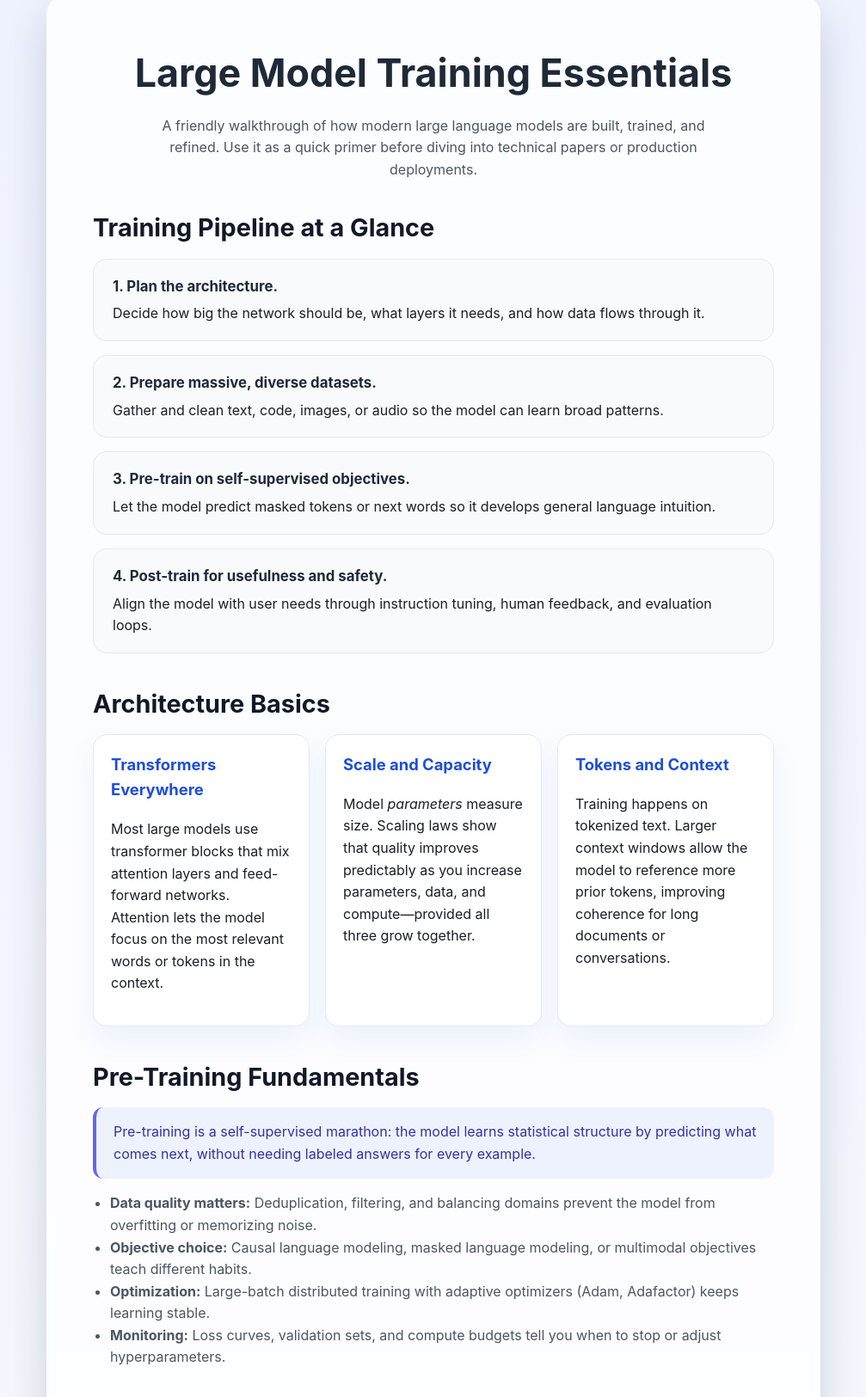
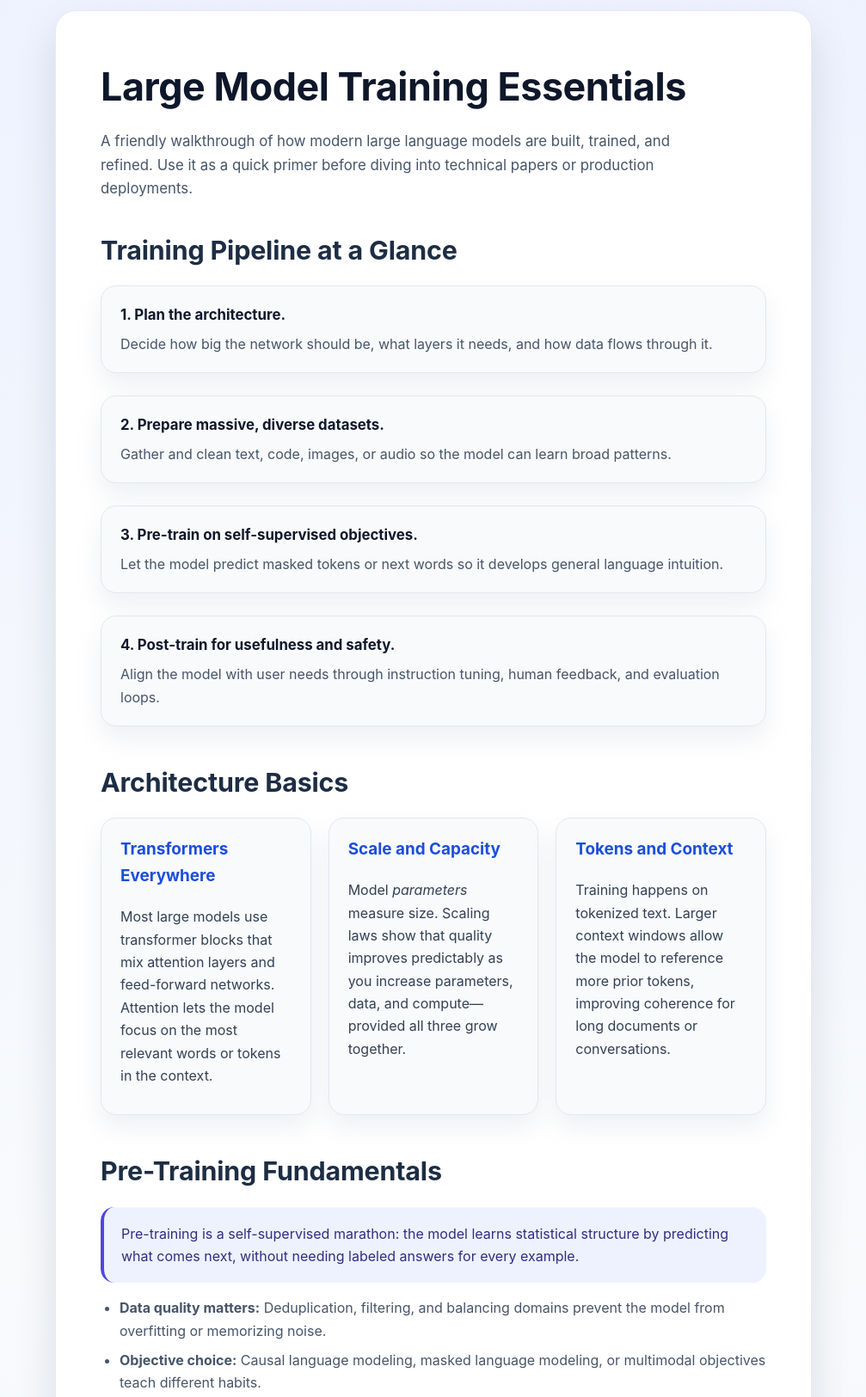
Before and after one commit to yijiang1121/codex-trial, a plain HTML site: page large-model-training-essentials.html in a window 1280 px wide. Shown: the part 36-1661 px from the top of the page at 86% size, without its empty margins (136-1143 px from the left). Drawn offline with Linux system fonts and the light colour scheme.

Commit message:
Align fasting and model pages with shared UI styling

```diff
--- a/large-model-training-essentials.html
+++ b/large-model-training-essentials.html
@@ -6,56 +6,108 @@
   <title>Large Model Training Essentials</title>
   <style>
     :root {
-      color-scheme: light dark;
       font-family: "Inter", "Segoe UI", Roboto, Helvetica, Arial, sans-serif;
-      line-height: 1.6;
-      background: #f5f7fb;
-      color: #1c1f24;
+      color: #0f172a;
+      background-color: #eef2ff;
+      line-height: 1.65;
     }
 
     body {
       margin: 0;
-      padding: 32px 12px 64px;
+      padding: 48px 16px 72px;
       display: flex;
       justify-content: center;
-      background: linear-gradient(180deg, #eef2ff 0%, #f8fafc 100%);
+      box-sizing: border-box;
+      min-height: 100vh;
+      background: linear-gradient(180deg, #eef2ff 0%, #f8fafc 50%, #eef2ff 100%);
+      color: inherit;
     }
 
     main {
-      width: min(900px, 100%);
-      background: #ffffffcc;
-      backdrop-filter: blur(4px);
-      border-radius: 20px;
-      box-shadow: 0 22px 48px rgba(15, 23, 42, 0.16);
-      padding: clamp(28px, 5vw, 54px);
+      width: min(880px, 100%);
+      background-color: #ffffff;
+      padding: clamp(28px, 5vw, 52px);
+      border-radius: 24px;
+      box-shadow: 0 24px 48px rgba(15, 23, 42, 0.12);
+      border: 1px solid rgba(148, 163, 184, 0.22);
       box-sizing: border-box;
     }
 
     header {
-      text-align: center;
       margin-bottom: 32px;
     }
 
-    h1 {
-      margin: 0;
-      font-size: clamp(2rem, 5vw, 2.8rem);
-      color: #1f2937;
+    header h1 {
+      margin: 0 0 12px;
+      font-size: clamp(2rem, 4.8vw, 2.8rem);
+      letter-spacing: -0.01em;
     }
 
-    header p {
-      margin: 12px auto 0;
-      max-width: 640px;
-      color: #4b5563;
+    header .lead {
+      margin: 0;
+      color: #475569;
+      font-size: 1.05rem;
+      max-width: 65ch;
     }
 
-    section {
-      margin-bottom: 36px;
+    section + section {
+      margin-top: 40px;
     }
 
     h2 {
-      margin-bottom: 12px;
-      font-size: clamp(1.4rem, 4vw, 1.8rem);
-      color: #111827;
+      margin: 0 0 16px;
+      font-size: clamp(1.45rem, 3.8vw, 1.9rem);
+      color: #1d2d44;
+      letter-spacing: -0.005em;
+    }
+
+    p {
+      margin: 12px 0;
+      color: #334155;
+    }
+
+    ul,
+    ol {
+      margin: 16px 0;
+      padding-left: 22px;
+      color: #475569;
+    }
+
+    li + li {
+      margin-top: 8px;
+    }
+
+    .highlight {
+      background-color: #eef2ff;
+      padding: 18px 20px;
+      border-radius: 16px;
+      border-left: 4px solid #4f46e5;
+      color: #312e81;
+      box-shadow: inset 0 1px 0 rgba(255, 255, 255, 0.4);
+    }
+
+    .card-grid,
+    .pros-cons {
+      display: grid;
+      gap: 20px;
+      grid-template-columns: repeat(auto-fit, minmax(240px, 1fr));
+    }
+
+    .card,
+    .step,
+    .pros-cons section {
+      background-color: #f8fafc;
+      border-radius: 18px;
+      padding: 20px 22px;
+      border: 1px solid #e2e8f0;
+      box-shadow: 0 14px 28px rgba(148, 163, 184, 0.16);
+    }
+
+    .card h3,
+    .pros-cons h3 {
+      margin-top: 0;
+      font-size: 1.18rem;
+      color: #1d4ed8;
     }
 
     .step-list {
@@ -63,125 +115,63 @@
       margin: 0;
       padding: 0;
       display: grid;
-      gap: 16px;
-    }
-
-    .step {
-      border-radius: 16px;
-      padding: 18px 22px;
-      background: #f8fafc;
-      border: 1px solid #e2e8f0;
-      box-shadow: inset 0 1px 0 rgba(255, 255, 255, 0.8);
+      gap: 18px;
     }
 
     .step strong {
       display: block;
       font-size: 1.05rem;
       margin-bottom: 6px;
-      color: #1f2937;
+      color: #0f172a;
     }
 
-    .card-grid {
-      display: grid;
-      gap: 18px;
-      grid-template-columns: repeat(auto-fit, minmax(240px, 1fr));
-    }
-
-    .card {
-      background: #ffffff;
-      border: 1px solid #dbeafe;
-      border-radius: 16px;
-      padding: 20px;
-      box-shadow: 0 16px 32px rgba(37, 99, 235, 0.08);
-    }
-
-    .card h3 {
-      margin-top: 0;
-      color: #1d4ed8;
-      font-size: 1.15rem;
-    }
-
-    .highlight {
-      border-left: 4px solid #6366f1;
-      padding: 16px 20px;
-      background: #eef2ff;
-      border-radius: 12px;
-      color: #3730a3;
+    .note {
+      margin-top: 40px;
+      padding: 20px 24px;
+      background-color: #fff7ed;
+      border-left: 4px solid #f97316;
+      border-radius: 18px;
+      color: #9a3412;
+      box-shadow: 0 12px 24px rgba(251, 191, 36, 0.18);
     }
 
     dl {
       display: grid;
-      gap: 12px;
+      gap: 16px;
       grid-template-columns: repeat(auto-fit, minmax(220px, 1fr));
+      margin: 0;
     }
 
     dt {
       font-weight: 600;
-      color: #1f2937;
+      color: #0f172a;
     }
 
     dd {
-      margin: 4px 0 0;
-      color: #4b5563;
-    }
-
-    ul {
-      padding-left: 20px;
-      color: #4b5563;
+      margin: 6px 0 0;
+      color: #475569;
     }
 
     footer {
-      font-size: 0.9rem;
-      color: #6b7280;
+      margin-top: 48px;
       text-align: center;
-      margin-top: 40px;
+      color: #64748b;
+      font-size: 0.95rem;
     }
 
-    @media (prefers-color-scheme: dark) {
-      :root {
-        background: #0f172a;
-        color: #e2e8f0;
-      }
-
+    @media (max-width: 600px) {
       body {
-        background: radial-gradient(circle at top, rgba(59, 130, 246, 0.28), transparent), #0f172a;
+        padding: 32px 12px 56px;
       }
 
       main {
-        background: rgba(15, 23, 42, 0.7);
-        box-shadow: 0 24px 52px rgba(15, 23, 42, 0.6);
+        border-radius: 20px;
       }
 
-      h1,
-      h2,
-      dt,
-      .card h3 {
-        color: #e0e7ff;
-      }
-
-      header p,
-      dd,
-      ul,
+      .card,
       .step,
-      footer {
-        color: #cbd5f5;
-      }
-
-      .step {
-        background: rgba(79, 70, 229, 0.1);
-        border-color: rgba(129, 140, 248, 0.3);
-      }
-
-      .card {
-        background: rgba(30, 41, 59, 0.8);
-        border-color: rgba(129, 140, 248, 0.3);
-        box-shadow: 0 18px 36px rgba(30, 41, 59, 0.7);
-      }
-
-      .highlight {
-        background: rgba(165, 180, 252, 0.08);
-        color: #a5b4fc;
-        border-left-color: #818cf8;
+      .pros-cons section {
+        box-shadow: 0 10px 24px rgba(148, 163, 184, 0.14);
       }
     }
   </style>
@@ -190,7 +180,7 @@
   <main>
     <header>
       <h1>Large Model Training Essentials</h1>
-      <p>
+      <p class="lead">
         A friendly walkthrough of how modern large language models are built, trained, and refined. Use it as
         a quick primer before diving into technical papers or production deployments.
       </p>
```
Also changed, not shown: intermittent-fasting-overview.html (+104 -30 lines).
